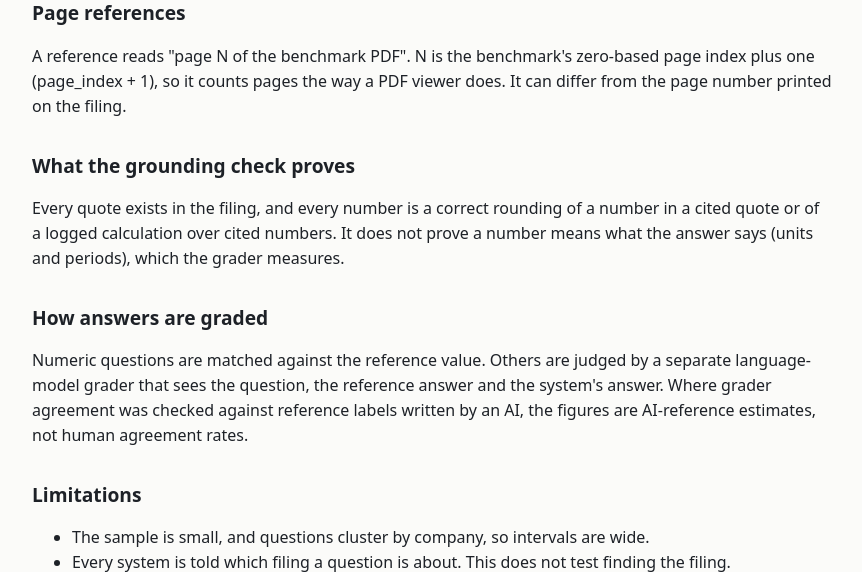
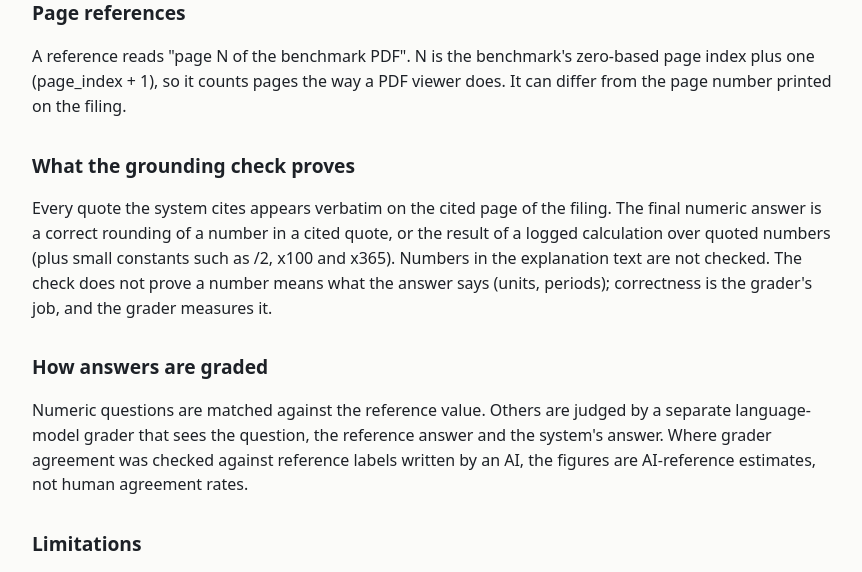
Before and after one commit to cbai96cbai/footnote, a Python web app: template src/footnote/site/templates/about.html in a window 1280 px wide. Shown: the part 541-1113 px from the top of the page, without its empty margins (208-1070 px from the left). Run offline with Jinja, Linux system fonts and the light colour scheme; the template is opened without the code that fills it, so the values that code supplies are empty.

Commit message:
Add the README and correct what the site shows
Add the README. The site shows no citations for a declined prediction,
and the about page states the grounding check's actual scope.

```diff
--- a/src/footnote/site/templates/about.html
+++ b/src/footnote/site/templates/about.html
@@ -27,9 +27,11 @@ one (page_index + 1), so it counts pages the way a PDF viewer does. It can diffe
 number printed on the filing.</p>
 
 <h2>What the grounding check proves</h2>
-<p>Every quote exists in the filing, and every number is a correct rounding of a number in a cited
-quote or of a logged calculation over cited numbers. It does not prove a number means what the
-answer says (units and periods), which the grader measures.</p>
+<p>Every quote the system cites appears verbatim on the cited page of the filing. The final
+numeric answer is a correct rounding of a number in a cited quote, or the result of a logged
+calculation over quoted numbers (plus small constants such as /2, x100 and x365). Numbers in the
+explanation text are not checked. The check does not prove a number means what the answer says
+(units, periods); correctness is the grader's job, and the grader measures it.</p>
 
 <h2>How answers are graded</h2>
 <p>Numeric questions are matched against the reference value. Others are judged by a separate
--- a/src/footnote/site/templates/question.html
+++ b/src/footnote/site/templates/question.html
@@ -22,7 +22,7 @@
   <p class="muted">No answer ({{ p.status }}).</p>
   {% endif %}
   <p class="muted">Grader ({{ e.verdict.method }}): {{ e.verdict.rationale|excerpt }}</p>
-  {% if p.answer %}
+  {% if p.answer and p.status != "declined" and not p.answer.declined %}
   {% for c in p.answer.citations %}
   <blockquote><mark>{{ c.quote|excerpt }}</mark>
     <footer>page {{ c.page_index + 1 }} of the benchmark PDF, {{ doc.doc_name }}</footer></blockquote>
```
Also changed, not shown: tests/site/test_build.py (+36 -0 lines), README.md.
